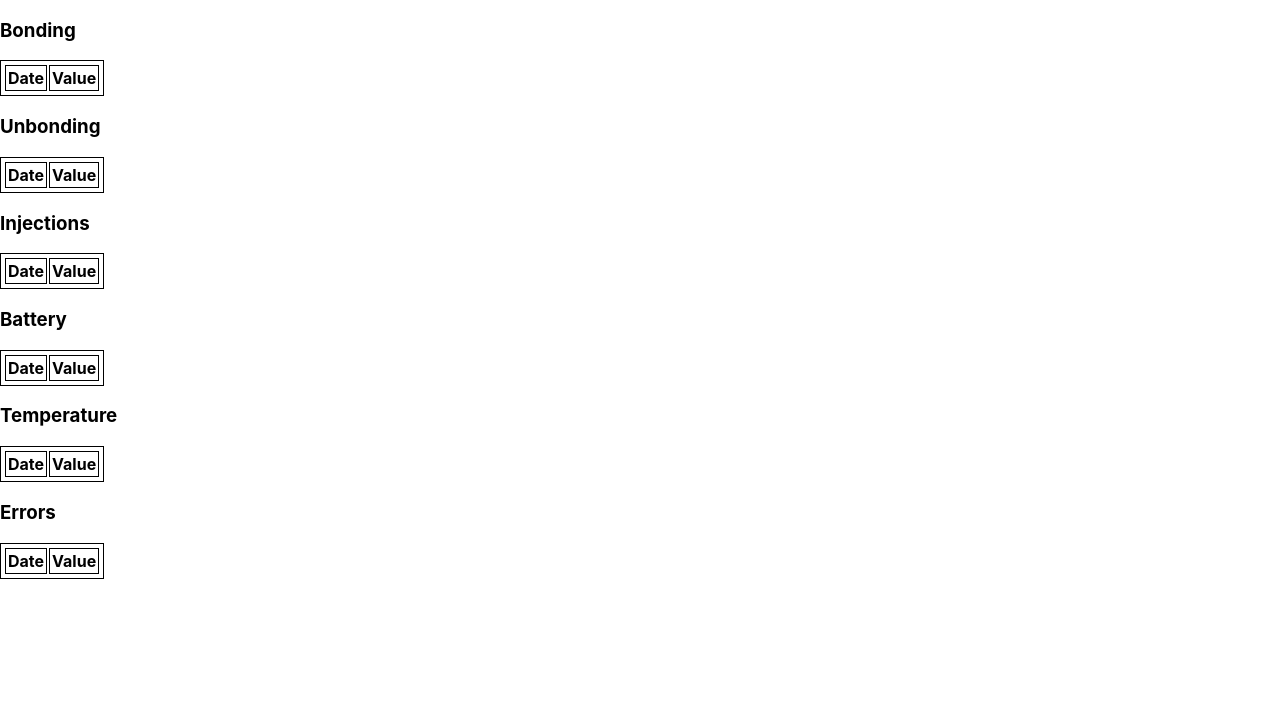
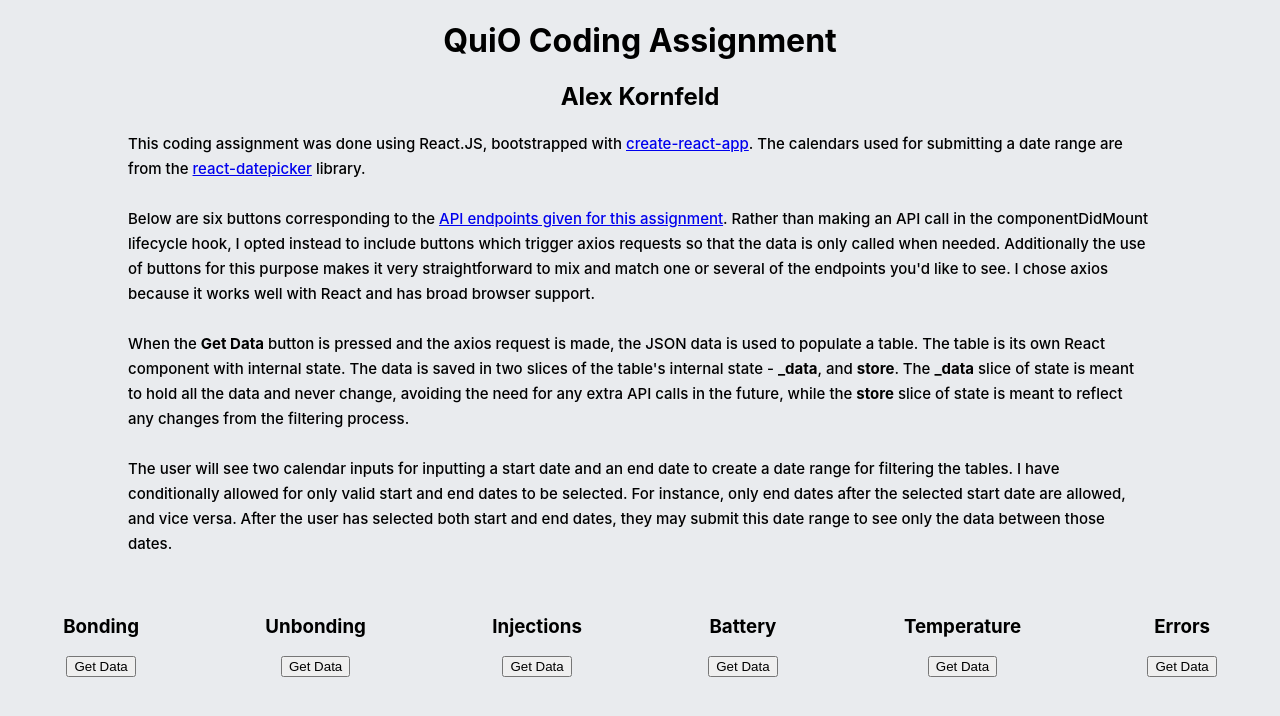
Before and after one commit to akorn3001/akorn3001.github.io-quio_assessment, a React (Create React App) app: page / in a window 1280 px wide. Shown: the top 716 px of the page. Built offline with nearby package versions, Linux system fonts and the light colour scheme; no server answers.

Commit message:
Complete q1 of assignment, add instructions

```diff
--- a/package.json
+++ b/package.json
@@ -4,7 +4,10 @@
   "private": true,
   "dependencies": {
     "axios": "^0.18.0",
+    "moment": "^2.22.2",
+    "prop-types": "^15.6.2",
     "react": "^16.5.2",
+    "react-datepicker": "^1.6.0",
     "react-dom": "^16.5.2",
     "react-scripts": "2.0.4"
   },
--- a/src/App.css
+++ b/src/App.css
@@ -1,6 +1,22 @@
-/* .App {
+body {
+  background-color: #E9EBEE;
+}
+
+.preamble  {
+  max-width: 80%;
+  margin: auto;
+  margin-bottom: 40px;
+}
+
+.preamble h1, .preamble h2 {
   text-align: center;
-} */
+}
+
+p {
+  line-height: 25px;
+  font-size: 15px;
+  font-weight: 500;
+}
 
 table, th, td {
   border: 1px solid black;
@@ -8,3 +24,33 @@ table, th, td {
   font-weight: bold;
   text-align: center;
 }
+
+.table-name {
+  text-align: center;
+}
+
+.tables {
+  display: flex;
+  flex-direction: row;
+  justify-content: space-around;
+  flex-wrap: wrap;
+}
+
+.getOrHideData {
+  margin: 0 auto;
+  display: block;
+}
+
+tbody tr:nth-child(odd){
+  background-color: #626263;
+  color: #FFF;
+}
+
+tbody tr:nth-child(even){
+  background-color: #FFF;
+}
+
+#date-label, #value-label {
+  background-color: #204582;
+  color: white;
+}
--- a/src/App.js
+++ b/src/App.js
@@ -1,18 +1,51 @@
 import React, { Component } from 'react';
-import DataTable from './data_table.jsx';
-import * as Util from './util.js';
+import Tables from './tables.jsx';
 import './App.css';
 
 class App extends Component {
   render() {
     return (
       <div className="App">
-        <DataTable endpointName="Bonding" url={Util.bondingURL}/>
-        <DataTable endpointName="Unbonding" url={Util.unbondingURL}/>
-        <DataTable endpointName="Injections" url={Util.injectionsURL}/>
-        <DataTable endpointName="Battery" url={Util.batteryURL}/>
-        <DataTable endpointName="Temperature" url={Util.temperatureURL}/>
-        <DataTable endpointName="Errors" url={Util.errorsURL}/>
+        <div className="preamble">
+          <h1>QuiO Coding Assignment</h1>
+          <h2>Alex Kornfeld</h2>
+          <p>
+            This coding assignment was done using React.JS, bootstrapped
+            with <a href="https://github.com/facebook/create-react-app">create-react-app</a>.
+            The calendars used for submitting a date range are from
+            the <a href="https://reactdatepicker.com/">react-datepicker</a> library.
+            <br />
+            <br />
+            Below are six buttons corresponding to
+            the <a href="http://assignment.quio.com/">API endpoints given for this assignment</a>.
+            Rather than making an API call in the componentDidMount lifecycle hook,
+            I opted instead to include buttons which trigger axios requests so that
+            the data is only called when needed. Additionally the use of buttons
+            for this purpose makes it very straightforward to mix and match one
+            or several of the endpoints you'd like to see. I chose axios because
+            it works well with React and has broad browser support.
+            <br />
+            <br />
+            When the <strong>Get Data</strong> button is pressed and the axios
+            request is made, the JSON data is used to populate a table. The table
+            is its own React component with internal state. The data is saved in
+            two slices of the table's internal state - <strong>_data</strong>,
+            and <strong>store</strong>. The <strong>_data</strong> slice of state
+            is meant to hold all the data and never change, avoiding the need for
+            any extra API calls in the future, while the <strong>store</strong> slice
+            of state is meant to reflect any changes from the filtering process.
+            <br />
+            <br />
+            The user will see two calendar inputs for inputting a start date and
+            an end date to create a date range for filtering the tables.
+            I have conditionally allowed for only valid start and end dates to
+            be selected. For instance, only end dates after the selected start
+            date are allowed, and vice versa. After the user has selected both
+            start and end dates, they may submit this date range to see only the
+            data between those dates.
+          </p>
+        </div>
+        <Tables />
       </div>
     );
   }
--- /dev/null
+++ b/src/calendar.jsx
@@ -0,0 +1,36 @@
+import React, { Component } from 'react';
+import DatePicker from 'react-datepicker';
+import 'react-datepicker/dist/react-datepicker.css';
+
+class Calendar extends Component {
+  constructor(props) {
+    super(props);
+    this.state = { inputDate: null };
+    this.handleChange = this.handleChange.bind(this);
+  }
+
+  handleChange(date) {
+    this.setState({
+      inputDate: date,
+    });
+
+    this.props.action(date);
+  }
+
+  render() {
+    let filterDate = (this.props.filterDate ? this.props.filterDate : null);
+
+    return (
+      <DatePicker
+        selected={this.state.inputDate}
+        onChange={this.handleChange}
+        placeholderText={this.props.placeholderText}
+        filterDate={ filterDate }
+        dateFormat="YYYY-MM-DD"
+        isClearable={true}
+        />
+    );
+  }
+}
+
+export default Calendar;
--- a/src/data_table.jsx
+++ b/src/data_table.jsx
@@ -1,30 +1,102 @@
 import React, { Component } from 'react';
 import axios from 'axios';
+import Calendar from './calendar';
+import moment from 'moment';
+
 
 class DataTable extends Component {
   constructor(props) {
     super(props);
 
     this.state = {
-      data: [],
+      _data: [],
+      store: [],
+      isTableOpen: false,
+      startDate: null,
+      endDate: null
     };
+
+    this.getData = this.getData.bind(this);
+    this.resetData = this.resetData.bind(this);
+    this.handleStartDate = this.handleStartDate.bind(this);
+    this.handleEndDate = this.handleEndDate.bind(this);
+    this.handleSubmit = this.handleSubmit.bind(this);
   }
 
-  componentDidMount() {
+  handleStartDate(date) {
+    this.setState({ startDate: date });
+  }
+
+  handleEndDate(date) {
+    this.setState({ endDate: date });
+  }
+
+  handleSubmit(e) {
+    e.preventDefault();
+    this.setState({
+      store: this.state._data.filter((item) => {
+        return moment(item.date) >= this.state.startDate &&
+        moment(item.date) <= this.state.endDate;
+      })
+    });
+  }
+
+  getData(e) {
+    e.preventDefault();
     axios.get(this.props.url)
     .then(response => {
-      this.setState({ data: response.data });
+      this.setState({
+        _data: response.data,
+        store: response.data,
+        isTableOpen: true
+      });
+    }).catch(error => alert(error));
+  }
+
+  resetData(e) {
+    e.preventDefault();
+    this.setState({
+      store: this.state._data
      });
   }
 
   render() {
-    let table =
+    let table;
+    let button;
+    let submitButton;
+    let calendars;
+    let endDateMinimum;
+    let startDateMaximum;
+
+    // Conditional handling of valid start and end dates for the calendars
+    if (this.state.startDate && !this.state.endDate) {
+      endDateMinimum = this.state.startDate;
+    } else if (!this.state.startDate && this.state.endDate) {
+      startDateMaximum = this.state.endDate;
+    } else if (!this.state.startDate && !this.state.endDate) {
+      endDateMinimum = moment().subtract(365, 'd');
+      startDateMaximum = moment().subtract(1, 'd');
+    }
+
+    if (this.state.startDate && this.state.endDate) {
+      submitButton = <button onClick={this.handleSubmit}>Submit Date Range</button>;
+    } else {
+      submitButton = <button disabled>Submit Date Range</button>;
+    }
+
+    const getDataButton = <button className="getOrHideData" onClick={this.getData}>Get Data</button>;
+    const resetDataButton = <button className="getOrResetData" onClick={this.resetData}>Reset Table</button>;
+
+    if (this.state.isTableOpen) {
+      table =
       <table>
+        <tbody>
           <tr>
-        <th>Date</th>
-        <th>Value</th>
+            <th id="date-label">Date</th>
+            <th id="value-label">Value</th>
           </tr>
-      <tbody>{this.state.data.map(function(item, key) {
+        </tbody>
+        <tbody>{this.state.store.map(function(item, key) {
             return (
               <tr key={key}>
                 <td>{item.date}</td>
@@ -34,10 +106,38 @@ class DataTable extends Component {
           })}</tbody>
       </table>;
 
+      button = resetDataButton;
+
+      calendars =
+      <div>
+        <span>Start Date: </span>
+        <Calendar
+          action={this.handleStartDate}
+          filterDate={(date) => { return date >= moment().subtract(366, 'd') && date < startDateMaximum; }}
+          placeholderText="Pick Start Date"
+           />
+         <br />
+        <span>End Date: </span>
+        <Calendar
+          action={this.handleEndDate}
+          filterDate={(date) => { return date > endDateMinimum && date <= moment(); }}
+          placeholderText="Pick End Date"
+          />
+        <br />
+        { submitButton }
+      </div>;
+    } else {
+      table = null;
+      calendars = null;
+      button = getDataButton;
+    }
+
     return (
       <div>
-        <h3>{this.props.endpointName}</h3>
-        {table}
+        <h3 className="table-name">{this.props.endpointName}</h3>
+        { calendars }
+        { button }
+        { table }
       </div>
     );
   }
--- /dev/null
+++ b/src/tables.jsx
@@ -0,0 +1,27 @@
+import React, { Component } from 'react';
+import DataTable from './data_table.jsx';
+import * as Util from './util.js';
+
+class Tables extends Component {
+  render() {
+    const bondingTable = <DataTable endpointName="Bonding" url={Util.bondingURL}/>;
+    const unbondingTable = <DataTable endpointName="Unbonding" url={Util.unbondingURL}/>;
+    const injectionsTable = <DataTable endpointName="Injections" url={Util.injectionsURL}/>;
+    const batteryTable = <DataTable endpointName="Battery" url={Util.batteryURL}/>;
+    const temperatureTable = <DataTable endpointName="Temperature" url={Util.temperatureURL}/>;
+    const errorsTable = <DataTable endpointName="Errors" url={Util.errorsURL}/>;
+
+    return (
+      <div className="tables">
+        {bondingTable}
+        {unbondingTable}
+        {injectionsTable}
+        {batteryTable}
+        {temperatureTable}
+        {errorsTable}
+      </div>
+    );
+  }
+}
+
+export default Tables;
```
Also changed, not shown: 1 other file (tests, documents, lock files or other folders). Lines whose indentation alone changed are shown as unchanged.
